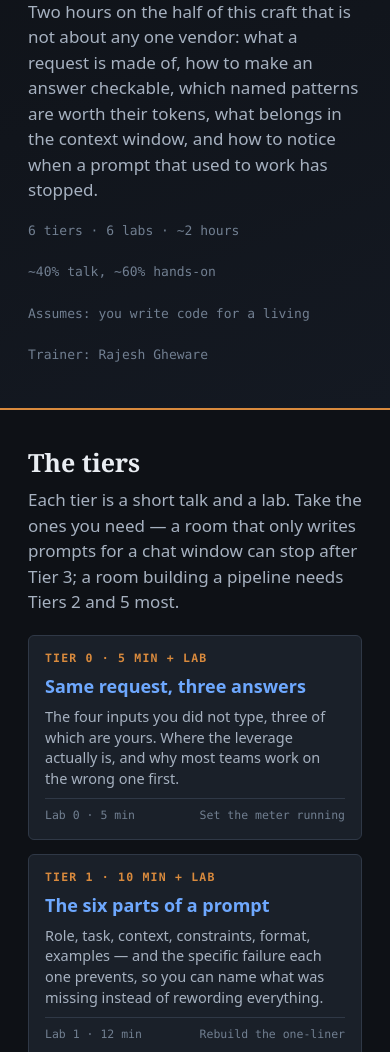
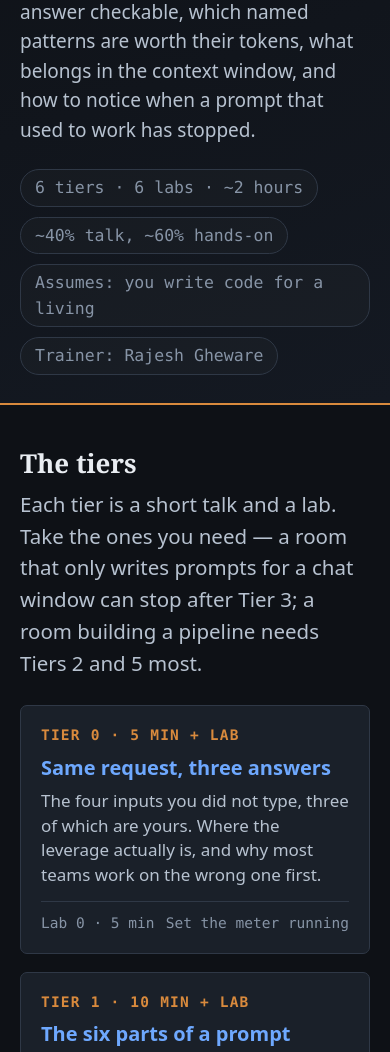
Before and after one commit to ghewaredevopsai/prompt-context-engineering, a plain HTML site: page index.html in a window 390 px wide. Shown: the part 260-1312 px from the top of the page. Drawn offline with Linux system fonts and the light colour scheme.

Commit message:
Scale the module home page to the decks' legibility standard
The tier picker was still on the laptop-reading scale the decks moved off: 17px
body, 14.5px cards. It is now on the same +30% scale as the slides - 21px body,
54px title, 18.5px cards, 19px tables - with brighter secondary text, a wider
measure, and a breakpoint that steps back down on a phone.

Header metadata is chips rather than separator bars, so a wrapped row never starts
with a dangling divider.

Verified in headless Chrome at 1280, 1440, 1920 and 390: no horizontal overflow.

Co-Authored-By: Claude Opus 5 (1M context) <noreply@anthropic.com>

```diff
--- a/index.html
+++ b/index.html
@@ -7,48 +7,74 @@
 <style>
 :root{
   --bg:#0e1116; --bg-2:#141922; --panel:#1a2029; --line:#2f3846; --line-2:#435063;
-  --fg:#e9edf2; --fg-dim:#a6b1c0; --fg-faint:#717f91;
+  --fg:#e9edf2; --fg-dim:#b7c2d0; --fg-faint:#8794a6;
   --accent:#d98a3d; --accent-2:#6ea8fe; --good:#5fbf8f;
   --mono:ui-monospace,"JetBrains Mono","Cascadia Mono",Consolas,"DejaVu Sans Mono",monospace;
   --sans:system-ui,-apple-system,"Segoe UI",Roboto,"Helvetica Neue",Arial,sans-serif;
   --serif:ui-serif,Georgia,"Times New Roman",serif;
 }
+/* Type is scaled to match the decks: readable across a room, not just on a laptop. */
 *{box-sizing:border-box}
-body{margin:0;background:var(--bg);color:var(--fg);font-family:var(--sans);font-size:17px;line-height:1.5}
+body{margin:0;background:var(--bg);color:var(--fg);font-family:var(--sans);
+  font-size:21px;line-height:1.55;-webkit-text-size-adjust:100%}
 a{color:var(--accent-2);text-decoration:none} a:hover{text-decoration:underline}
-code{font-family:var(--mono);font-size:.92em;color:var(--fg-dim)}
-.wrap{max-width:1080px;margin:0 auto;padding:0 28px}
+code{font-family:var(--mono);font-size:.9em;color:var(--fg);
+  background:rgba(110,168,254,.10);border-radius:3px;padding:1px 5px}
+.wrap{max-width:1200px;margin:0 auto;padding:0 32px}
+
 header.top{background:linear-gradient(160deg,var(--bg) 0%,var(--bg-2) 100%);
-  border-bottom:2px solid var(--accent);padding:40px 0 30px}
-.tag{font-size:12.5px;letter-spacing:1.8px;text-transform:uppercase;color:var(--accent);
-  font-weight:700;margin:0 0 8px}
-h1{font-family:var(--serif);font-size:40px;font-weight:600;margin:0 0 12px}
-header.top p.pitch{color:var(--fg-dim);max-width:800px;margin:0 0 18px}
-.meta{display:flex;flex-wrap:wrap;gap:22px;font-family:var(--mono);font-size:13px;color:var(--fg-faint)}
-section{padding:34px 0;border-bottom:1px solid var(--line)}
-h2{font-family:var(--serif);font-size:25px;font-weight:600;margin:0 0 6px}
-section > .wrap > p.intro{color:var(--fg-dim);margin:0 0 20px;max-width:820px}
-.tiers{display:grid;grid-template-columns:repeat(auto-fit,minmax(250px,1fr));gap:14px}
-.tier{background:var(--panel);border:1px solid var(--line);border-radius:6px;padding:14px 16px}
+  border-bottom:2px solid var(--accent);padding:52px 0 38px}
+.tag{font-size:15.5px;letter-spacing:2px;text-transform:uppercase;color:var(--accent);
+  font-weight:700;margin:0 0 10px}
+h1{font-family:var(--serif);font-size:54px;line-height:1.1;font-weight:600;margin:0 0 16px}
+header.top p.pitch{color:var(--fg-dim);font-size:22px;max-width:60ch;margin:0 0 24px}
+.meta{display:flex;flex-wrap:wrap;gap:10px 12px;font-family:var(--mono);
+  font-size:16.5px;color:var(--fg-faint);margin:0}
+/* chips rather than separators: a wrapped row never starts with a dangling divider */
+.meta span{padding:5px 14px;border:1px solid var(--line);border-radius:20px;
+  background:rgba(255,255,255,.02)}
+
+section{padding:44px 0;border-bottom:1px solid var(--line)}
+h2{font-family:var(--serif);font-size:33px;line-height:1.15;font-weight:600;margin:0 0 10px}
+section > .wrap > p.intro{color:var(--fg-dim);font-size:20.5px;margin:0 0 26px;max-width:72ch}
+
+.tiers{display:grid;grid-template-columns:repeat(auto-fit,minmax(310px,1fr));gap:18px}
+.tier{background:var(--panel);border:1px solid var(--line);border-radius:7px;
+  padding:18px 20px;display:flex;flex-direction:column}
 .tier.ext{border-style:dashed;border-color:var(--line-2)}
-.tier .n{display:block;font-family:var(--mono);font-size:11.5px;letter-spacing:1.2px;
-  text-transform:uppercase;color:var(--accent);font-weight:700;margin-bottom:6px}
-.tier h3{margin:0 0 6px;font-size:18px;font-weight:650}
-.tier p{margin:0 0 10px;font-size:14.5px;color:var(--fg-dim);line-height:1.42}
-.tier .foot{display:flex;justify-content:space-between;font-family:var(--mono);
-  font-size:11.5px;color:var(--fg-faint);border-top:1px solid var(--line);padding-top:8px}
+.tier .n{display:block;font-family:var(--mono);font-size:14.5px;letter-spacing:1.2px;
+  text-transform:uppercase;color:var(--accent);font-weight:700;margin-bottom:8px}
+.tier h3{margin:0 0 9px;font-size:23px;line-height:1.25;font-weight:650}
+.tier p{margin:0 0 14px;font-size:18.5px;color:var(--fg-dim);line-height:1.45;flex:1}
+.tier .foot{display:flex;justify-content:space-between;gap:10px;font-family:var(--mono);
+  font-size:14.5px;color:var(--fg-faint);border-top:1px solid var(--line);padding-top:10px}
+
 .table-wrap{overflow-x:auto}
-table{width:100%;border-collapse:collapse;font-size:15px}
-th,td{text-align:left;padding:8px 11px;border-bottom:1px solid var(--line);vertical-align:top}
-th{color:var(--accent);font-size:12.5px;letter-spacing:.7px;text-transform:uppercase;font-weight:650}
-td{color:var(--fg-dim)} td b{color:var(--fg)}
+table{width:100%;border-collapse:collapse;font-size:19px}
+th,td{text-align:left;padding:11px 14px;border-bottom:1px solid var(--line);vertical-align:top}
+th{color:var(--accent);font-size:16px;letter-spacing:.7px;text-transform:uppercase;font-weight:650}
+td{color:var(--fg-dim);line-height:1.42} td b{color:var(--fg)}
 tr:last-child td{border-bottom:none}
-.note{background:var(--panel);border-left:3px solid var(--accent-2);border-radius:0 5px 5px 0;
-  padding:12px 16px;margin:14px 0;color:var(--fg-dim);font-size:15px}
+
+.note{background:var(--panel);border-left:3px solid var(--accent-2);border-radius:0 6px 6px 0;
+  padding:15px 20px;margin:18px 0;color:var(--fg-dim);font-size:19.5px;line-height:1.45}
 .note b{color:var(--fg)}
 .note.warn{border-left-color:var(--accent);background:rgba(217,138,61,.07)}
-footer{padding:26px 0 40px;font-size:13px;color:var(--fg-faint)}
+
+footer{padding:34px 0 52px;font-size:16.5px;color:var(--fg-faint);line-height:1.6}
 footer a{color:var(--fg-faint)}
+
+/* Narrow screens: step back down rather than letting 54px headings wrap badly. */
+@media (max-width:880px){
+  body{font-size:18px}
+  .wrap{padding:0 20px}
+  h1{font-size:38px} h2{font-size:26px}
+  header.top{padding:36px 0 28px}
+  header.top p.pitch{font-size:19px}
+  .tier h3{font-size:20px} .tier p{font-size:17px}
+  table{font-size:17px} .note{font-size:17.5px}
+  .tiers{grid-template-columns:1fr}
+}
 </style>
 </head>
 <body>
```
